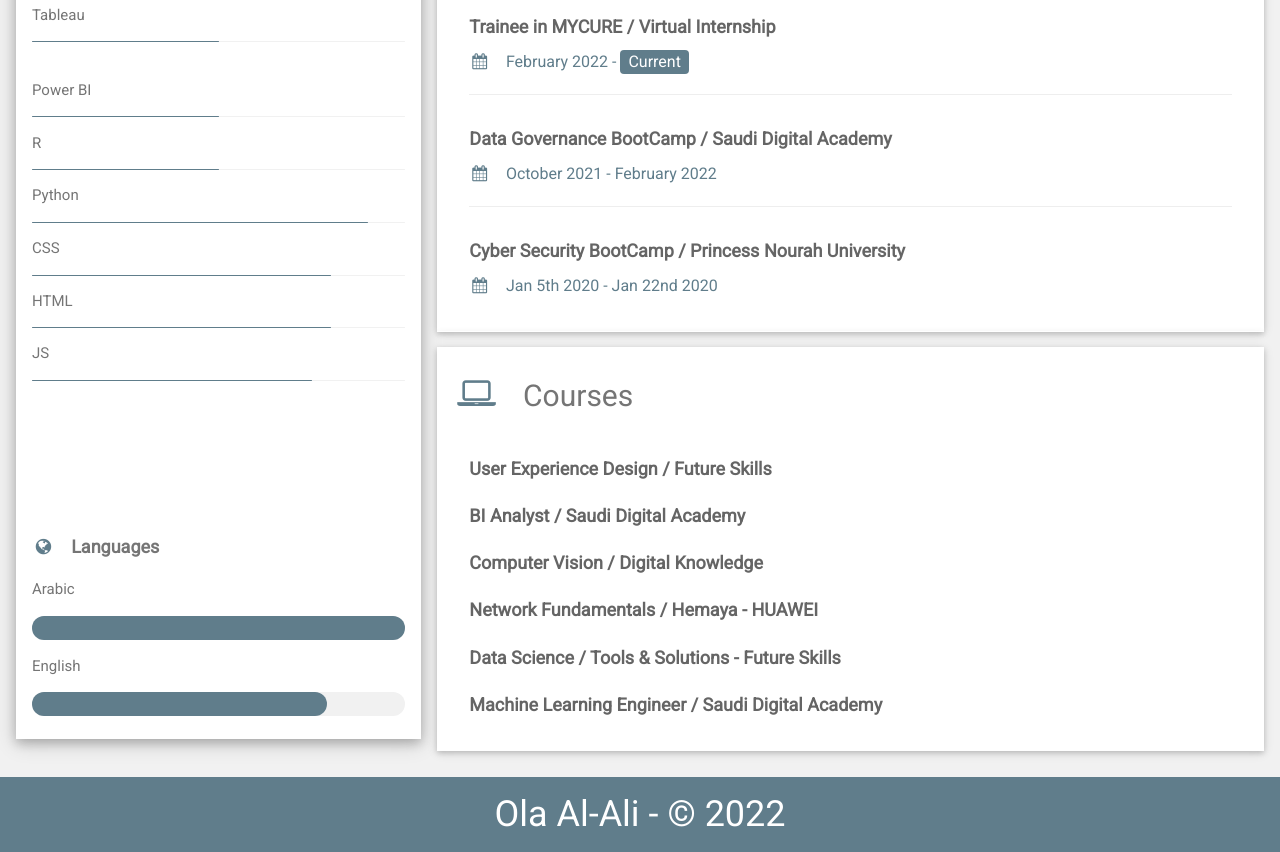
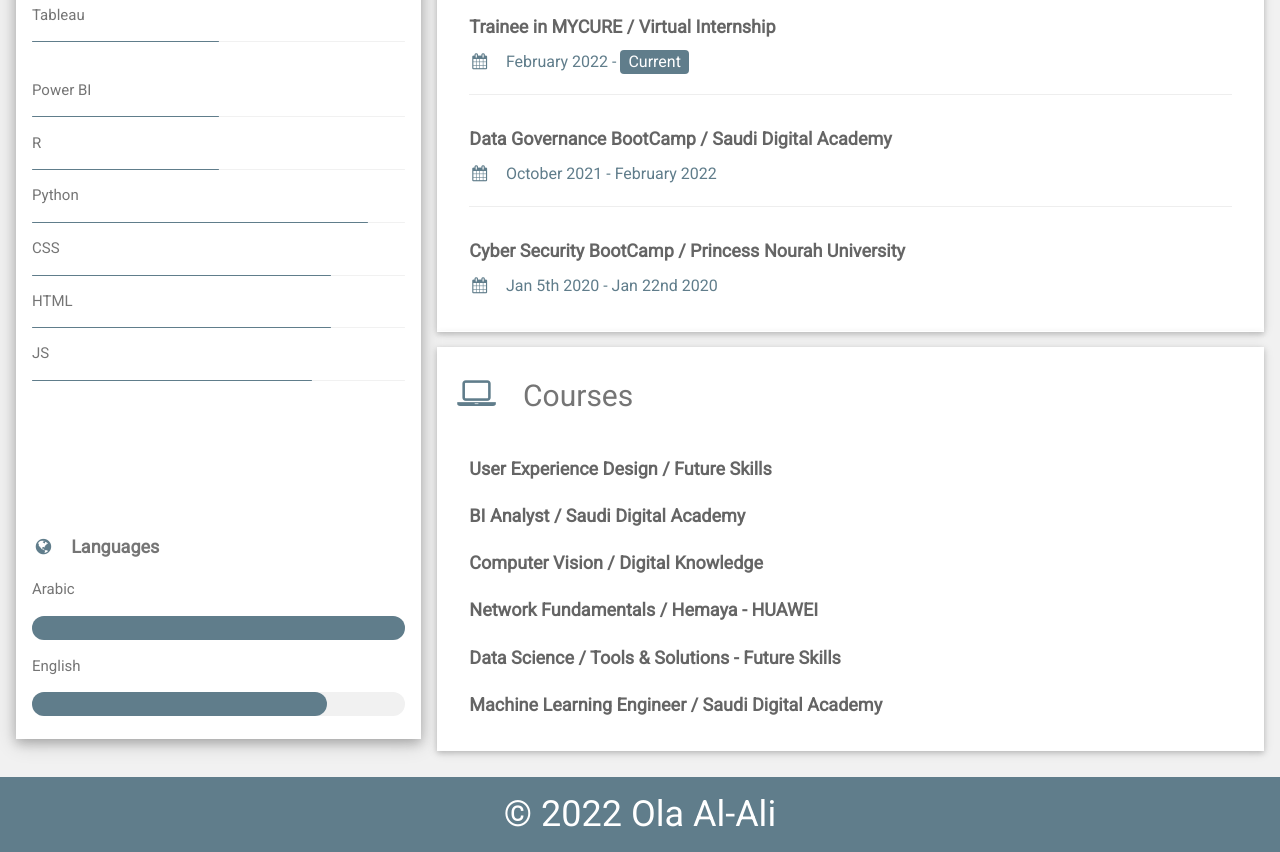
Before and after one commit to OlaAL/CV, a plain HTML site: page index.html in a window 1280 px wide. Shown: the part 663-1515 px from the top of the page. Drawn offline with nearby package versions, Linux system fonts and the light colour scheme.

Commit message:
Update index.html

```diff
--- a/index.html
+++ b/index.html
@@ -215,7 +215,7 @@ html,body,h1,h2,h3,h4,h5,h6 {font-family: "Roboto", sans-serif}
 </div>
 
 <footer class="w3-container w3-blue-gray w3-center w3-margin-top">
-  <h1>   Ola Al-Ali -  &copy; 2022</h1>
+  <h1>   &copy; 2022 Ola Al-Ali </h1>
 
 </footer>
 
```
